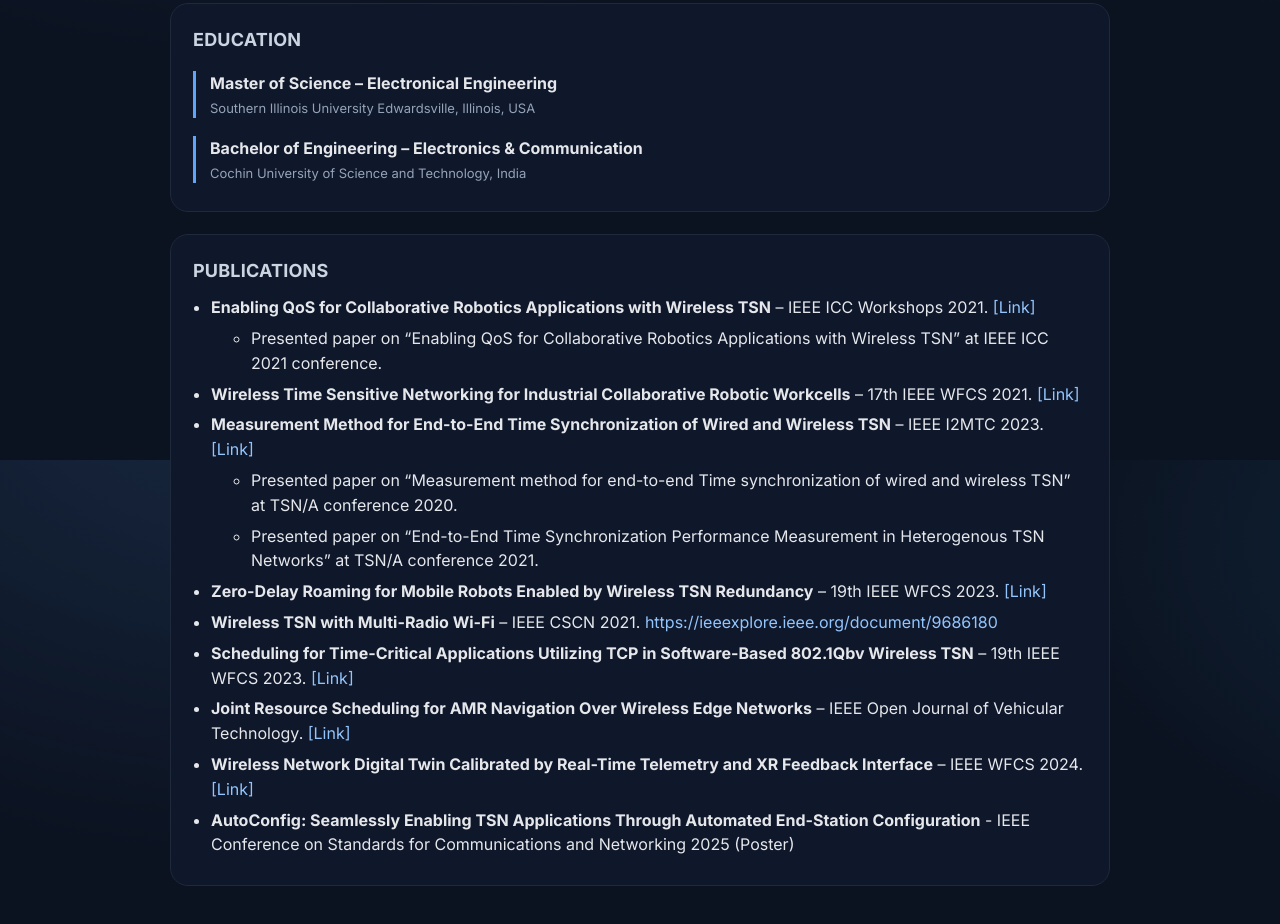
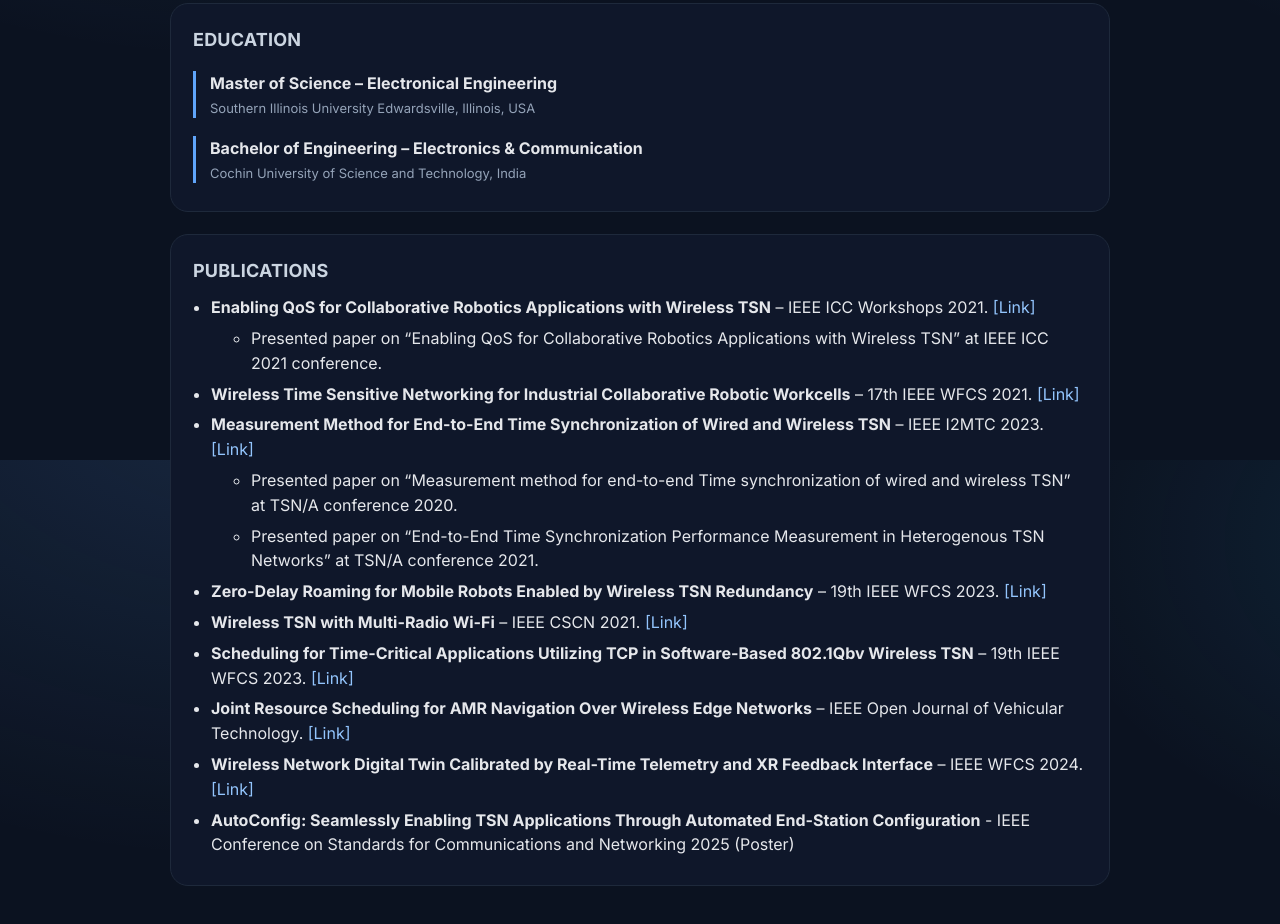
Before and after one commit to susruths/susruth.github.io, a plain HTML site: page docs/index.html in a window 1280 px wide. Shown: the part 1940-2864 px from the top of the page. Drawn offline with Linux system fonts and the light colour scheme.

Commit message:
Update index.html

```diff
--- a/docs/index.html
+++ b/docs/index.html
@@ -231,7 +231,7 @@
                 <li>Presented paper on “End-to-End Time Synchronization Performance Measurement in Heterogenous TSN Networks” at TSN/A conference 2021.</li>
           </ul>
           <li><strong>Zero-Delay Roaming for Mobile Robots Enabled by Wireless TSN Redundancy</strong> – 19th IEEE WFCS 2023. <a href="https://ieeexplore.ieee.org/document/10144124">[Link]</a></li>
-          <li><strong>Wireless TSN with Multi-Radio Wi-Fi</strong> – IEEE CSCN 2021. <a href="#">https://ieeexplore.ieee.org/document/9686180</a></li>
+          <li><strong>Wireless TSN with Multi-Radio Wi-Fi</strong> – IEEE CSCN 2021. <a href="https://ieeexplore.ieee.org/document/9686180">[Link]</a></li>
           <li><strong>Scheduling for Time-Critical Applications Utilizing TCP in Software-Based 802.1Qbv Wireless TSN</strong> – 19th IEEE WFCS 2023. <a href="https://ieeexplore.ieee.org/document/10144232">[Link]</a></li>
           <li><strong>Joint Resource Scheduling for AMR Navigation Over Wireless Edge Networks</strong> – IEEE Open Journal of Vehicular Technology. <a href="https://ieeexplore.ieee.org/document/9933616">[Link]</a></li>
           <li><strong>Wireless Network Digital Twin Calibrated by Real-Time Telemetry and XR Feedback Interface</strong> – IEEE WFCS 2024. <a href="https://ieeexplore.ieee.org/document/10540718">[Link]</a></li>
```
